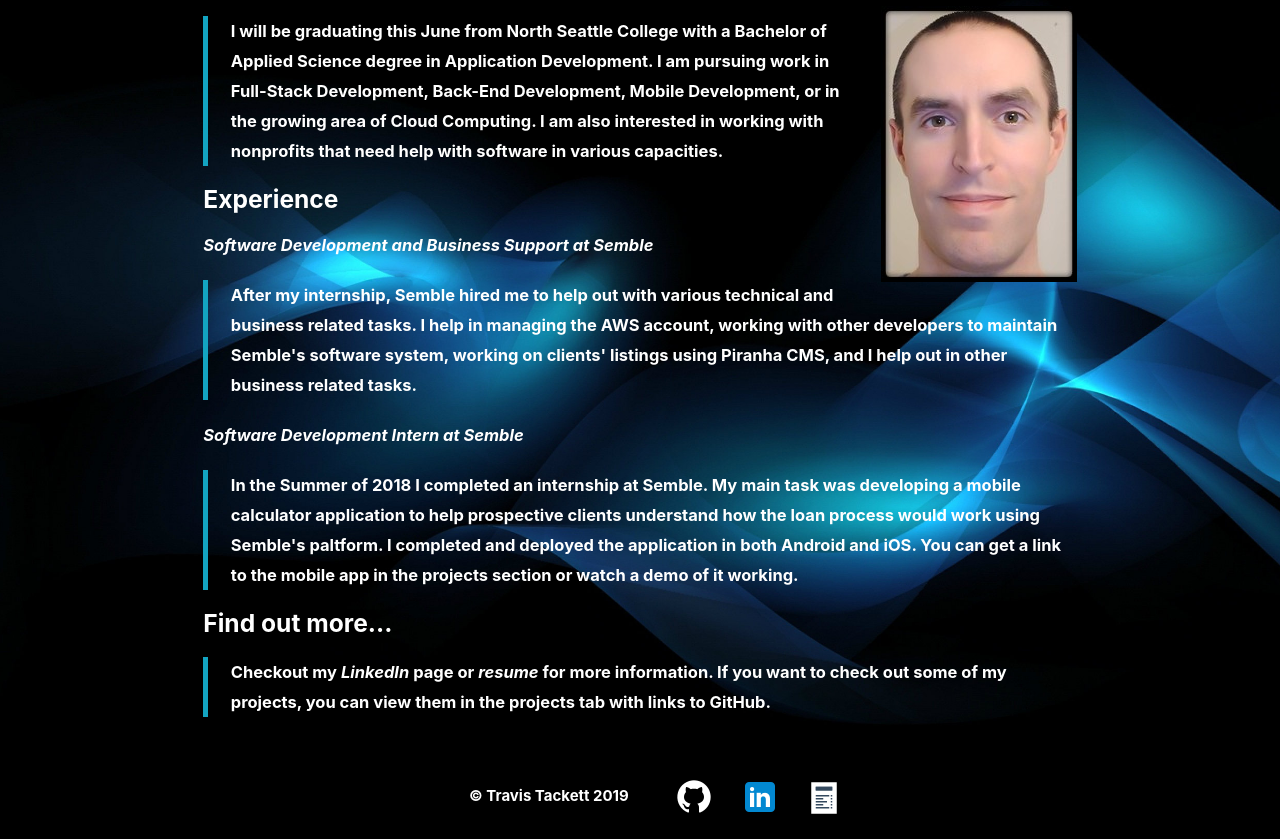
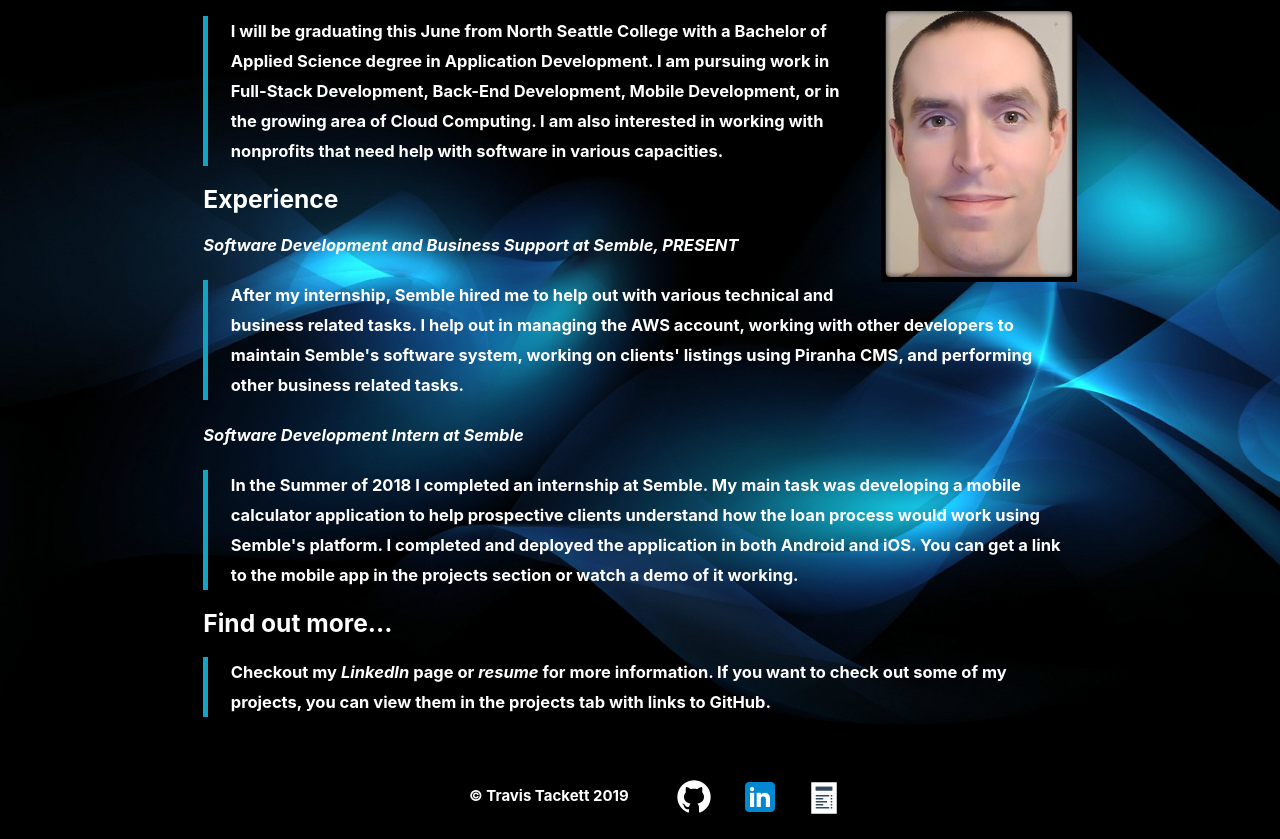
Before and after one commit to T-travis/portfolio, a website: page index.html in a window 1280 px wide. Both pictures are taken after a click on the link "About Me". Shown: the part 111-950 px from the top of the page. Drawn offline with nearby package versions, Linux system fonts and the light colour scheme.

Commit message:
updated text and css for experience

```diff
--- a/css/custom-styles.css
+++ b/css/custom-styles.css
@@ -177,6 +177,7 @@ p {
 #careerDesktop2 {
 	font-weight: 900;
 	font-size: 6rem;
+	margin-left: .5em;
 	display: inline-block;
 	white-space: nowrap;
 }
--- a/index.html
+++ b/index.html
@@ -142,13 +142,13 @@
 							</p>
 						</blockquote>
 						<h5><b>Experience</b></h5>
-						<p><i>Software Development and Business Support at Semble</i></p>
+						<p><i>Software Development and Business Support at Semble, PRESENT</i></p>
 						<blockquote>
 							<p>
 								After my internship, Semble hired me to help out with various technical and business
-								related tasks. I help in managing the AWS account, working with other
+								related tasks. I help out in managing the AWS account, working with other
 								developers to maintain Semble's software system, working on clients' listings using
-								Piranha CMS, and I help out in other business related tasks.
+								Piranha CMS, and performing other business related tasks.
 							</p>
 						</blockquote>
 						<p><i>Software Development Intern at Semble</i></p>
@@ -156,7 +156,7 @@
 							<p>
 								In the Summer of 2018 I completed an internship at Semble. My main task was developing
 								a mobile calculator application to help prospective clients understand how the loan
-								process would work using Semble's paltform. I completed and deployed the application
+								process would work using Semble's platform. I completed and deployed the application
 								in both Android and iOS. You can get a link to the mobile app in the projects section
 								or watch a demo of it working.
 							</p>
```
Also changed, not shown: index_2.html (+4 -4 lines).
